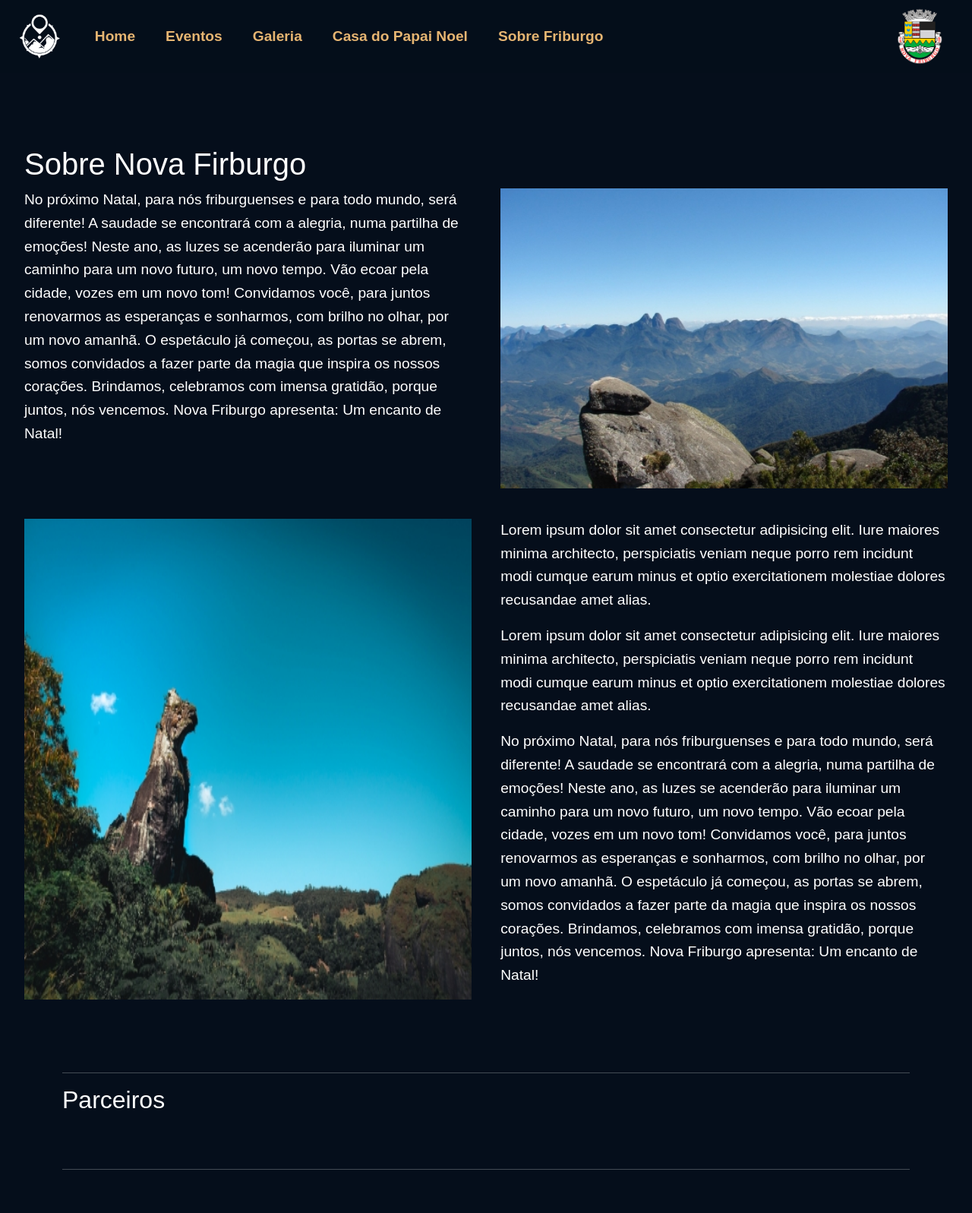
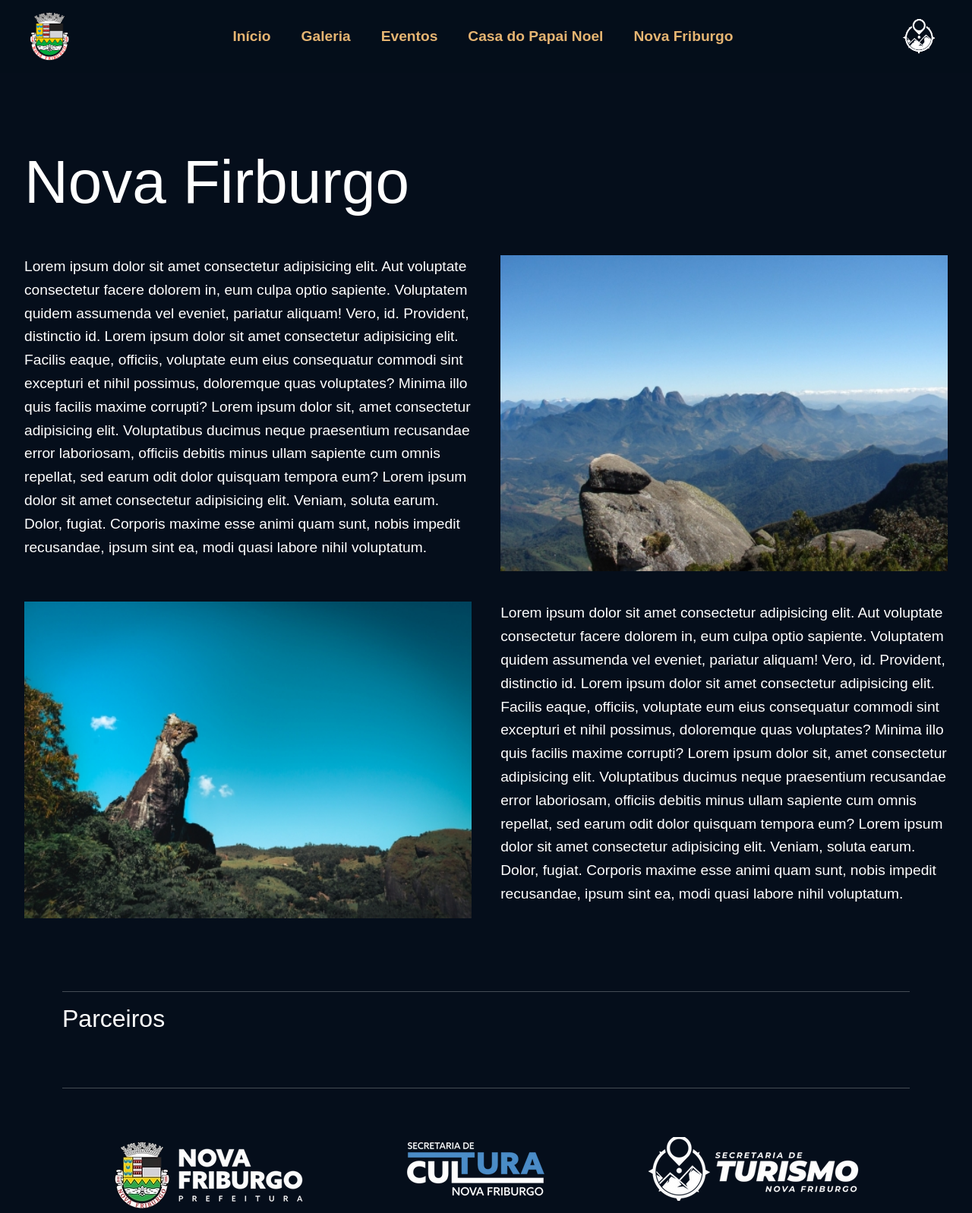
Before and after one commit to smctinf/natal, a Django app: page /sobre/ in a window 1280 px wide. Shown: the top 1597 px of the page at 76% size. Run offline with Django 3.2, Linux system fonts and the light colour scheme; data that the repository does not hold is empty; parts of the project's set-up code (start-up, migrations or seed data) failed here and were passed over; some libraries are stand-ins or nearby versions.

Commit message:
mudanças no natal

```diff
--- a/natal/templates/natal/casaDoPapaiNoel.html
+++ b/natal/templates/natal/casaDoPapaiNoel.html
@@ -10,7 +10,7 @@
 {% endblock %}
 
 {% block main %}
-<main>
+<main style="">
   <canvas class="neve"></canvas>
 
   <div class="natal-hero">
--- a/natal/templates/natal/sobre.html
+++ b/natal/templates/natal/sobre.html
@@ -2,22 +2,25 @@
 <canvas class="neve"></canvas>
 
 <main class="sobre">
-  <h1>Sobre Nova Firburgo</h1>
+  <h1 class="display-1">Nova Firburgo</h1>
 
-  <section>
+  <section class="mt-5">
     <div class="text-area">
       <div>
         <p>
-          No próximo Natal, para nós friburguenses e para todo mundo, será
-          diferente! A saudade se encontrará com a alegria, numa partilha de
-          emoções! Neste ano, as luzes se acenderão para iluminar um caminho
-          para um novo futuro, um novo tempo. Vão ecoar pela cidade, vozes em um
-          novo tom! Convidamos você, para juntos renovarmos as esperanças e
-          sonharmos, com brilho no olhar, por um novo amanhã. O espetáculo já
-          começou, as portas se abrem, somos convidados a fazer parte da magia
-          que inspira os nossos corações. Brindamos, celebramos com imensa
-          gratidão, porque juntos, nós vencemos. Nova Friburgo apresenta: Um
-          encanto de Natal!
+          Lorem ipsum dolor sit amet consectetur adipisicing elit. Aut voluptate
+          consectetur facere dolorem in, eum culpa optio sapiente. Voluptatem
+          quidem assumenda vel eveniet, pariatur aliquam! Vero, id. Provident,
+          distinctio id. Lorem ipsum dolor sit amet consectetur adipisicing
+          elit. Facilis eaque, officiis, voluptate eum eius consequatur commodi
+          sint excepturi et nihil possimus, doloremque quas voluptates? Minima
+          illo quis facilis maxime corrupti? Lorem ipsum dolor sit, amet
+          consectetur adipisicing elit. Voluptatibus ducimus neque praesentium
+          recusandae error laboriosam, officiis debitis minus ullam sapiente cum
+          omnis repellat, sed earum odit dolor quisquam tempora eum? Lorem ipsum
+          dolor sit amet consectetur adipisicing elit. Veniam, soluta earum.
+          Dolor, fugiat. Corporis maxime esse animi quam sunt, nobis impedit
+          recusandae, ipsum sint ea, modi quasi labore nihil voluptatum.
         </p>
       </div>
       <img src="/static/imgs/haha.jpg" class="akaBackground" />
@@ -30,31 +33,21 @@
       />
       <div>
         <p>
-          Lorem ipsum dolor sit amet consectetur adipisicing elit. Iure maiores
-          minima architecto, perspiciatis veniam neque porro rem incidunt modi
-          cumque earum minus et optio exercitationem molestiae dolores
-          recusandae amet alias.
+          Lorem ipsum dolor sit amet consectetur adipisicing elit. Aut voluptate
+          consectetur facere dolorem in, eum culpa optio sapiente. Voluptatem
+          quidem assumenda vel eveniet, pariatur aliquam! Vero, id. Provident,
+          distinctio id. Lorem ipsum dolor sit amet consectetur adipisicing
+          elit. Facilis eaque, officiis, voluptate eum eius consequatur commodi
+          sint excepturi et nihil possimus, doloremque quas voluptates? Minima
+          illo quis facilis maxime corrupti? Lorem ipsum dolor sit, amet
+          consectetur adipisicing elit. Voluptatibus ducimus neque praesentium
+          recusandae error laboriosam, officiis debitis minus ullam sapiente cum
+          omnis repellat, sed earum odit dolor quisquam tempora eum? Lorem ipsum
+          dolor sit amet consectetur adipisicing elit. Veniam, soluta earum.
+          Dolor, fugiat. Corporis maxime esse animi quam sunt, nobis impedit
+          recusandae, ipsum sint ea, modi quasi labore nihil voluptatum.
         </p>
 
-        <p>
-          Lorem ipsum dolor sit amet consectetur adipisicing elit. Iure maiores
-          minima architecto, perspiciatis veniam neque porro rem incidunt modi
-          cumque earum minus et optio exercitationem molestiae dolores
-          recusandae amet alias.
-        </p>
-
-        <p>
-          No próximo Natal, para nós friburguenses e para todo mundo, será
-          diferente! A saudade se encontrará com a alegria, numa partilha de
-          emoções! Neste ano, as luzes se acenderão para iluminar um caminho
-          para um novo futuro, um novo tempo. Vão ecoar pela cidade, vozes em um
-          novo tom! Convidamos você, para juntos renovarmos as esperanças e
-          sonharmos, com brilho no olhar, por um novo amanhã. O espetáculo já
-          começou, as portas se abrem, somos convidados a fazer parte da magia
-          que inspira os nossos corações. Brindamos, celebramos com imensa
-          gratidão, porque juntos, nós vencemos. Nova Friburgo apresenta: Um
-          encanto de Natal!
-        </p>
       </div>
 
     </div>
--- a/natal/templates/natal/template.html
+++ b/natal/templates/natal/template.html
@@ -4,6 +4,9 @@
     <meta charset="UTF-8" />
     <meta http-equiv="X-UA-Compatible" content="IE=edge" />
     <meta name="viewport" content="width=device-width, initial-scale=1.0" />
+    <link rel="preconnect" href="https://fonts.googleapis.com">
+    <link rel="preconnect" href="https://fonts.gstatic.com" crossorigin>
+    <link href="https://fonts.googleapis.com/css2?family=Cormorant+Garamond&display=swap" rel="stylesheet">
     <link rel="stylesheet" href="/static/css/bootstrap.css" />
 
     <link rel="stylesheet" href="/static/css/global.css" />
@@ -16,9 +19,9 @@
 
   <body>
     <nav class="navbar navbar-expand-lg">
-      <a class="navbar-brand logo" id="turismo" href="/"
-        ><img src="/static/imgs/logoTurismo.png"
-      /></a>
+      <a class="navbar-brand logo" href="/">
+        <img class="img-fluid ms-4" src="/static/imgs/logoFriburgo.png" style="height: 70px;"/>
+      </a>
       <button
         class="navbar-toggler text-white"
         type="button"
@@ -31,28 +34,28 @@
         <img src="/static/imgs/hamburger.svg" />
       </button>
 
-      <div class="collapse navbar-collapse" id="navbarNav">
-        <ul class="navbar-nav">
+      <div class="collapse navbar-collapse d-flex" id="navbarNav">
+        <ul class="navbar-nav m-auto">
           <li class="nav-item active">
-            <a class="nav-link" href="/">Home</a>
+            <a class="nav-link" href="/">Início</a>
           </li>
           <li class="nav-item">
-            <a class="nav-link" href="#eventos">Eventos</a>
+            <a class="nav-link" href="/#galeria">Galeria</a>
           </li>
           <li class="nav-item">
-            <a class="nav-link" href="#galeria">Galeria</a>
+            <a class="nav-link" href="/#eventos">Eventos</a>
           </li>
           <li class="nav-item">
             <a class="nav-link" href="/casaDoPapaiNoel">Casa do Papai Noel</a>
           </li>
           <li class="nav-item">
-            <a class="nav-link" href="/sobre">Sobre Friburgo</a>
+            <a class="nav-link" href="/sobre">Nova Friburgo</a>
           </li>
         </ul>
       </div>
 
       <a class="navbar-brand logo" id="logoFriburgo" href="https://www.pmnf.rj.gov.br/site/"
-        ><img src="/static/imgs/logoFriburgo.png"
+        ><img src="/static/imgs/logoTurismo.png" id="turismo" style=""
       /></a>
     </nav>
 
@@ -126,6 +129,16 @@
       src="https://cdn.jsdelivr.net/npm/bootstrap@5.1.3/dist/js/bootstrap.bundle.min.js"
       integrity="sha384-ka7Sk0Gln4gmtz2MlQnikT1wXgYsOg+OMhuP+IlRH9sENBO0LRn5q+8nbTov4+1p"
       crossorigin="anonymous"
-    ></script>
+    >
+
+    const navbar = document.querySelector('.navbar')
+
+    window.addEventListener('scroll', () => {
+    let y = 1 + (window.scrollY || window.pageYOffset) / 150
+    y = y < 1 ? 1 : y // ensure y is always >= 1 (due to Safari's elastic scroll)
+    navbar.style.backgroundColor = `rgb(5, 14, 27)`
+    })
+
+    </script>
   </body>
 </html>
```
Also changed, not shown: natal/static/css/styles.css (+15 -7 lines), natal/templates/natal/index.html (+25 -8 lines), natal/static/imgs/load.gif (added), natal/static/imgs/loading.gif (added), natal/static/imgs/logo.png (added).
